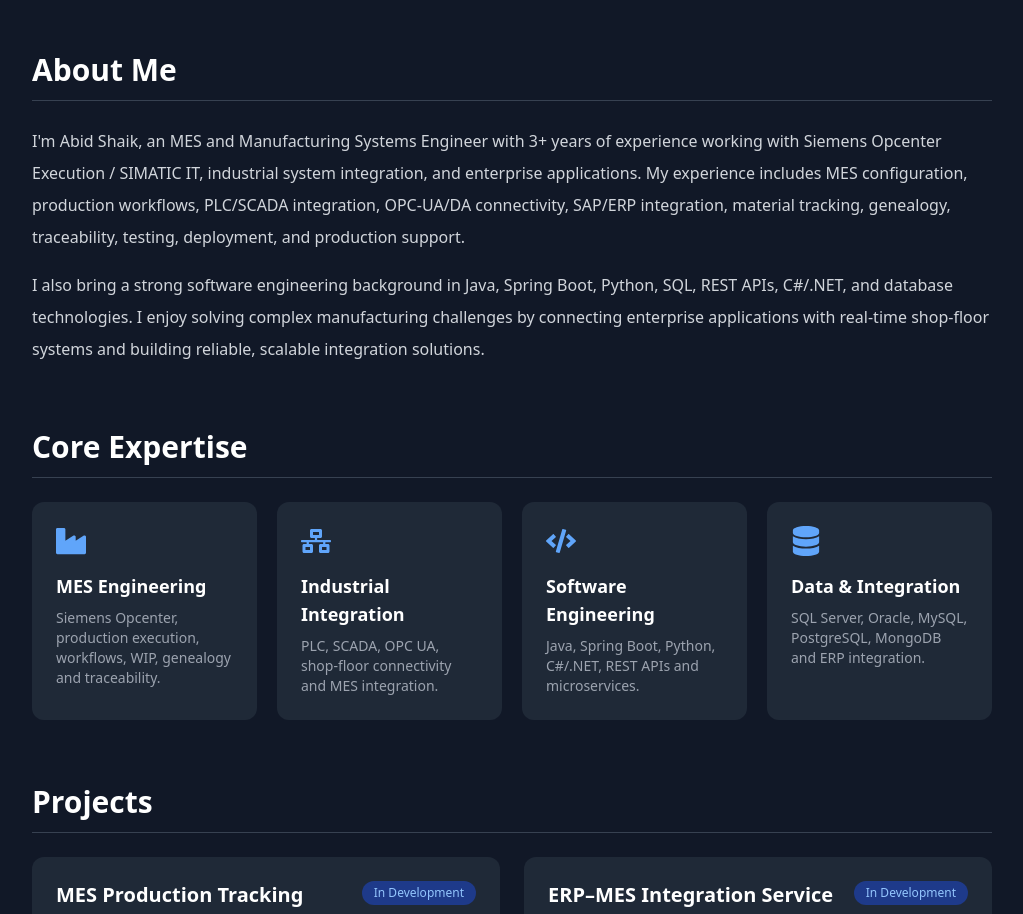
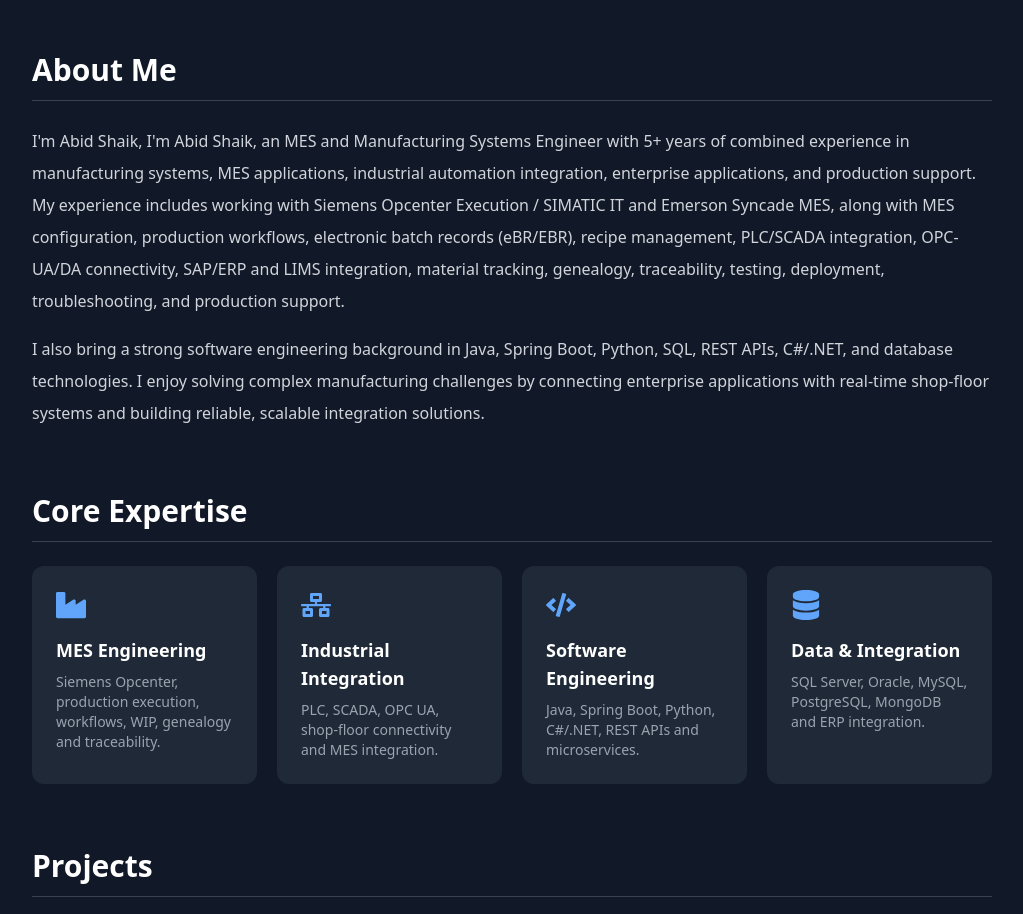
Before and after one commit to AbidShaik123/abid_portfolio_final, a React (Create React App) app: page / in a window 1280 px wide. Shown: the part 780-1694 px from the top of the page, without its empty margins (128-1151 px from the left). Built offline with nearby package versions, Linux system fonts and the light colour scheme.

Commit message:
Update Portfolio.js

```diff
--- a/src/Portfolio.js
+++ b/src/Portfolio.js
@@ -170,13 +170,7 @@
         </h2>
 
         <p className="text-gray-300 leading-8">
-          I&apos;m Abid Shaik, an MES and Manufacturing Systems Engineer with
-          3+ years of experience working with Siemens Opcenter Execution /
-          SIMATIC IT, industrial system integration, and enterprise
-          applications. My experience includes MES configuration, production
-          workflows, PLC/SCADA integration, OPC-UA/DA connectivity, SAP/ERP
-          integration, material tracking, genealogy, traceability, testing,
-          deployment, and production support.
+          I&apos;m Abid Shaik, I'm Abid Shaik, an MES and Manufacturing Systems Engineer with 5+ years of combined experience in manufacturing systems, MES applications, industrial automation integration, enterprise applications, and production support. My experience includes working with Siemens Opcenter Execution / SIMATIC IT and Emerson Syncade MES, along with MES configuration, production workflows, electronic batch records (eBR/EBR), recipe management, PLC/SCADA integration, OPC-UA/DA connectivity, SAP/ERP and LIMS integration, material tracking, genealogy, traceability, testing, deployment, troubleshooting, and production support.
         </p>
 
         <p className="text-gray-300 leading-8 mt-4">
```
